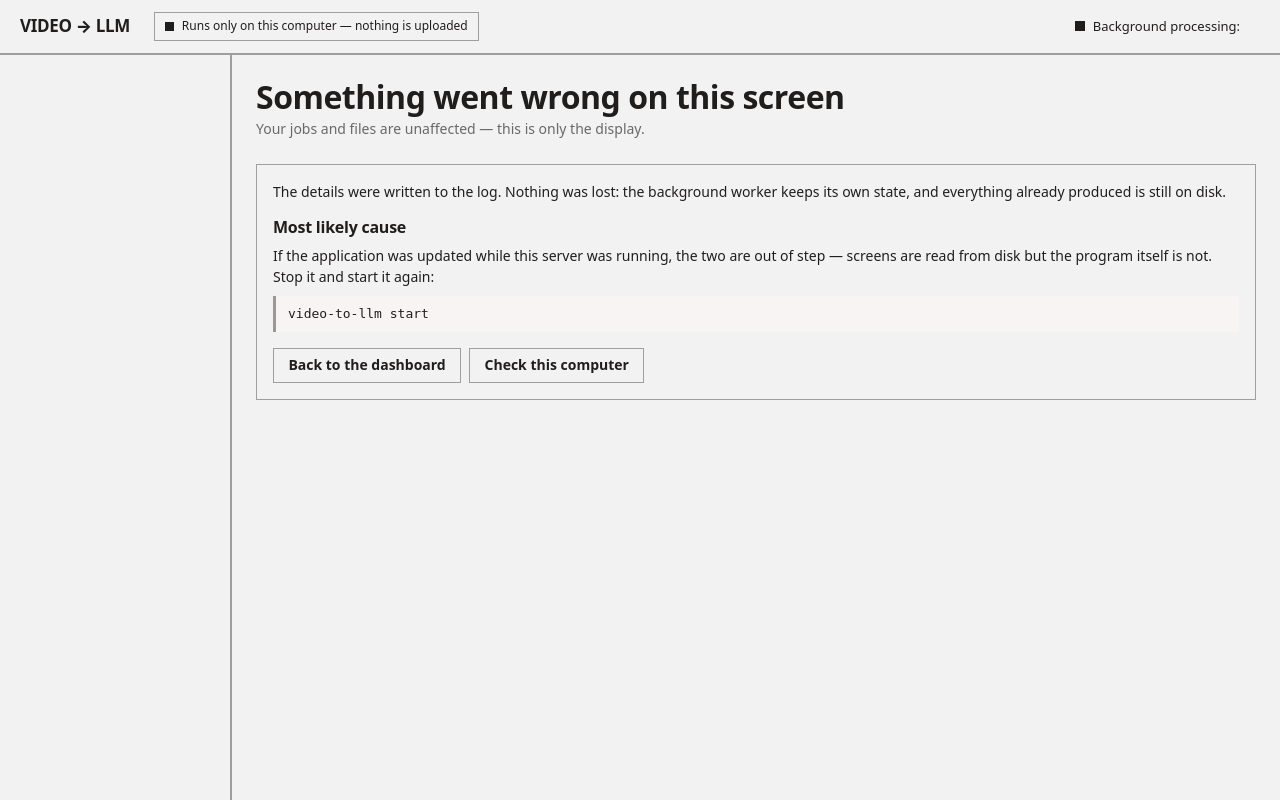
After one commit to navdeep-h-singh/video-to-llm, a Python web app: template app/web/templates/error.html in a window 1280 px wide. The commit adds this page. Run offline with Jinja, Linux system fonts and the light colour scheme; the template is opened without the code that fills it, so the values that code supplies are empty.

Commit message:
Fix the 500 on /settings, and stop a bare error page from being the answer
Diagnosis first: the running server had been up since 02:16 and the settings fix
landed at 07:54. Jinja loads templates from disk on every request, but route
code lives in the running process's memory — so a five-hour-old process was
serving the new template against the old context and raising
"'draft' is undefined". Restarting fixes the symptom.

Two things about that deserved a real fix rather than a restart.

The template hard-depended on variables only the new route passes. Any future
template change has the same hazard while a server is running, and the failure
lands on a screen the user is actively trying to reach. The form now falls back
to `settings`, which every route has passed in every version, so it renders
either way. The regression test reproduces the stale-process case directly by
rendering the template against the old context.

A bare "Internal Server Error" tells the user nothing — not whether their jobs
survived, not what to do. There is now an error page that says the jobs and
files are unaffected, names the likely cause, and gives the command to restart.
The exception detail goes to the log, redacted, and never to the browser: this
page needs no authentication to reach, and an exception message can carry a
path, a query, or a credential. There is a test asserting a synthetic secret in
an exception never appears in the response.

Two bugs found while building that handler:

The error page returned 200. A failure that answers 200 looks like success to a
browser and to any tooling watching the endpoint. `page()` now takes a status
code and the handler passes 500.

The first version of the error test answered 422, not 500. The test module uses
`from __future__ import annotations`, so annotations are strings that FastAPI
resolves against the module namespace; a function-local `from fastapi import
Request` left "Request" unresolvable and FastAPI treated it as a request body to
validate. Test-only, but the kind of thing that reads as a product bug.

Verified: the stale process stopped, a fresh one started, and all seven screens
answer 200 with the on-device model shown on Settings.

975 tests passing (3 new), ruff and mypy clean, audit clean, smoke green.

Co-Authored-By: Claude Opus 5 <noreply@anthropic.com>

```diff
--- /dev/null
+++ b/app/web/templates/error.html
@@ -0,0 +1,30 @@
+{% extends "base.html" %}
+{% block title %}Something went wrong — Video to LLM{% endblock %}
+{% block content %}
+<div class="page-head">
+  <div>
+    <h1>Something went wrong on this screen</h1>
+    <p class="page-sub">Your jobs and files are unaffected — this is only the display.</p>
+  </div>
+</div>
+
+<div class="panel" role="alert">
+  <p style="font-size:14px">
+    The details were written to the log. Nothing was lost: the background worker
+    keeps its own state, and everything already produced is still on disk.
+  </p>
+
+  <h5 style="margin-top:var(--space-4)">Most likely cause</h5>
+  <p style="font-size:14px;margin:0">
+    If the application was updated while this server was running, the two are out
+    of step — screens are read from disk but the program itself is not. Stop it
+    and start it again:
+  </p>
+  <pre class="note note-neutral" style="margin-top:var(--space-2);white-space:pre-wrap;overflow-x:auto">video-to-llm start</pre>
+
+  <div style="margin-top:var(--space-4);display:flex;gap:var(--space-2)">
+    <a class="btn btn-secondary" href="/">Back to the dashboard</a>
+    <a class="btn btn-secondary" href="/launch">Check this computer</a>
+  </div>
+</div>
+{% endblock %}
```
Also changed, not shown: app/web/app.py (+34 -2 lines), app/web/templates/settings.html (+14 -0 lines), tests/unit/test_settings_screen.py (+78 -0 lines).
